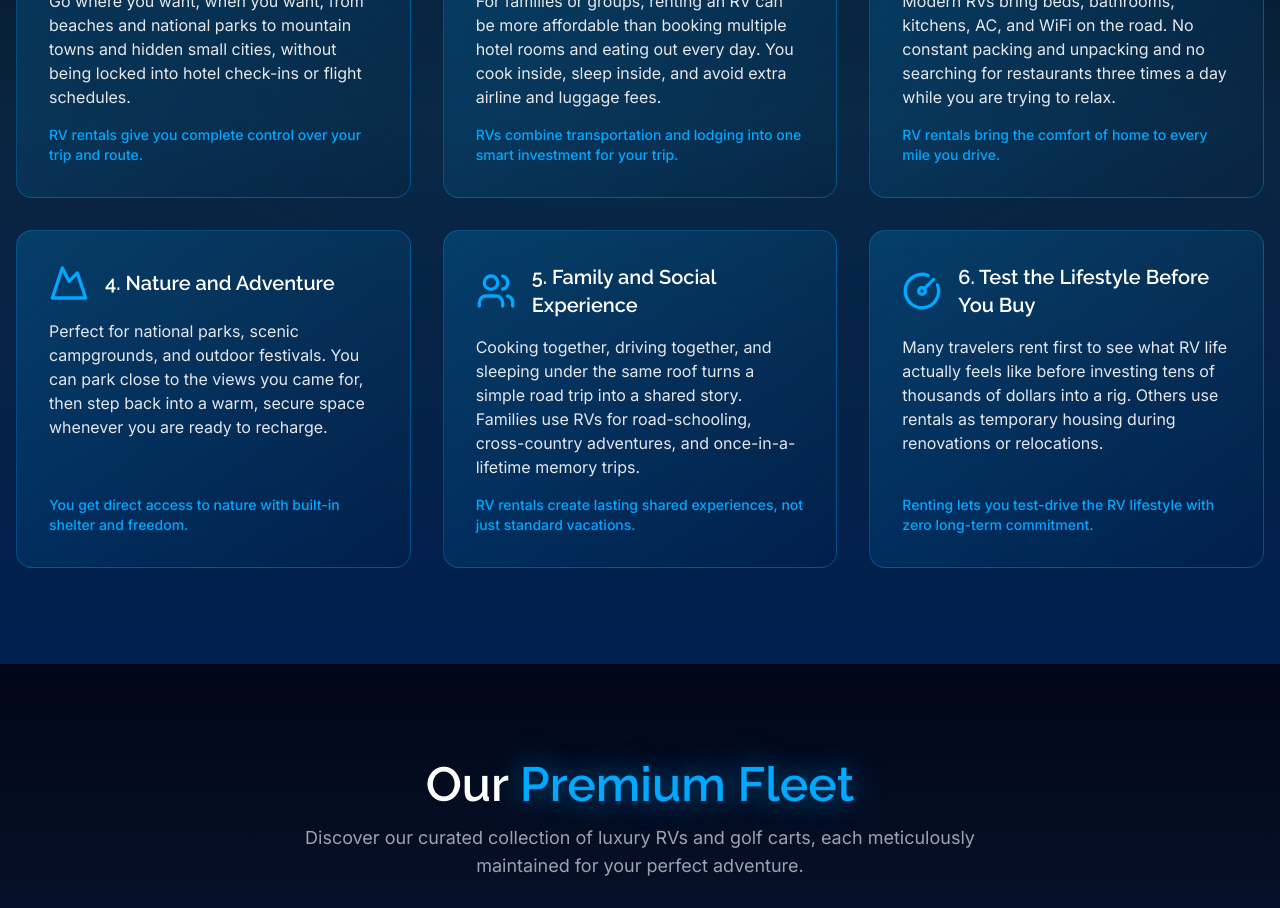
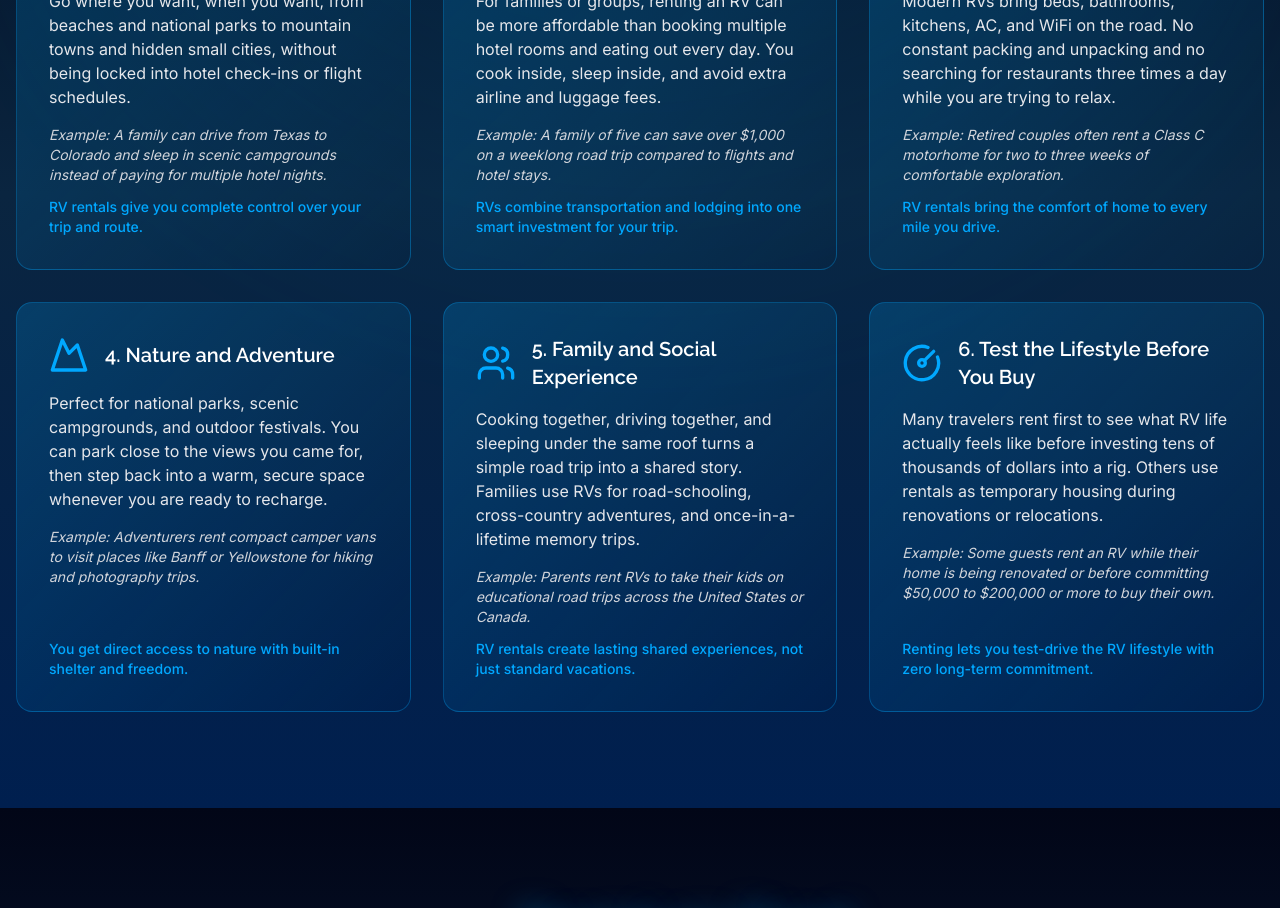
Before and after one commit to AlphaActivities/Triple-W-Rentals, a React (Vite) app: page / in a window 1280 px wide. Shown: the part 1220-2128 px from the top of the page. Built offline with nearby package versions, Linux system fonts and the light colour scheme.

Commit message:
Updated WhyPeopleRentRVs.tsx

```diff
--- a/src/components/WhyPeopleRentRVs.tsx
+++ b/src/components/WhyPeopleRentRVs.tsx
@@ -5,6 +5,7 @@
   icon: ReactNode;
   title: string;
   description: string;
+  example: string;
   mainIdea: string;
 }
 
@@ -14,6 +15,8 @@
     title: 'Freedom and Flexibility',
     description:
       'Go where you want, when you want, from beaches and national parks to mountain towns and hidden small cities, without being locked into hotel check-ins or flight schedules.',
+    example:
+      'Example: A family can drive from Texas to Colorado and sleep in scenic campgrounds instead of paying for multiple hotel nights.',
     mainIdea: 'RV rentals give you complete control over your trip and route.',
   },
   {
@@ -21,6 +24,8 @@
     title: 'Cost-Effective Travel',
     description:
       'For families or groups, renting an RV can be more affordable than booking multiple hotel rooms and eating out every day. You cook inside, sleep inside, and avoid extra airline and luggage fees.',
+    example:
+      'Example: A family of five can save over $1,000 on a weeklong road trip compared to flights and hotel stays.',
     mainIdea: 'RVs combine transportation and lodging into one smart investment for your trip.',
   },
   {
@@ -28,6 +33,8 @@
     title: 'Comfort and Convenience',
     description:
       'Modern RVs bring beds, bathrooms, kitchens, AC, and WiFi on the road. No constant packing and unpacking and no searching for restaurants three times a day while you are trying to relax.',
+    example:
+      'Example: Retired couples often rent a Class C motorhome for two to three weeks of comfortable exploration.',
     mainIdea: 'RV rentals bring the comfort of home to every mile you drive.',
   },
   {
@@ -35,6 +42,8 @@
     title: 'Nature and Adventure',
     description:
       'Perfect for national parks, scenic campgrounds, and outdoor festivals. You can park close to the views you came for, then step back into a warm, secure space whenever you are ready to recharge.',
+    example:
+      'Example: Adventurers rent compact camper vans to visit places like Banff or Yellowstone for hiking and photography trips.',
     mainIdea: 'You get direct access to nature with built-in shelter and freedom.',
   },
   {
@@ -42,6 +51,8 @@
     title: 'Family and Social Experience',
     description:
       'Cooking together, driving together, and sleeping under the same roof turns a simple road trip into a shared story. Families use RVs for road-schooling, cross-country adventures, and once-in-a-lifetime memory trips.',
+    example:
+      'Example: Parents rent RVs to take their kids on educational road trips across the United States or Canada.',
     mainIdea: 'RV rentals create lasting shared experiences, not just standard vacations.',
   },
   {
@@ -49,6 +60,8 @@
     title: 'Test the Lifestyle Before You Buy',
     description:
       'Many travelers rent first to see what RV life actually feels like before investing tens of thousands of dollars into a rig. Others use rentals as temporary housing during renovations or relocations.',
+    example:
+      'Example: Some guests rent an RV while their home is being renovated or before committing $50,000 to $200,000 or more to buy their own.',
     mainIdea: 'Renting lets you test-drive the RV lifestyle with zero long-term commitment.',
   },
 ];
@@ -145,6 +158,10 @@
                   {reason.description}
                 </p>
 
+                <p className="text-xs md:text-sm text-gray-300 italic mb-3">
+                  {reason.example}
+                </p>
+
                 <p className="mt-auto text-xs md:text-sm font-medium text-[#00A8FF]">
                   {reason.mainIdea}
                 </p>
```
